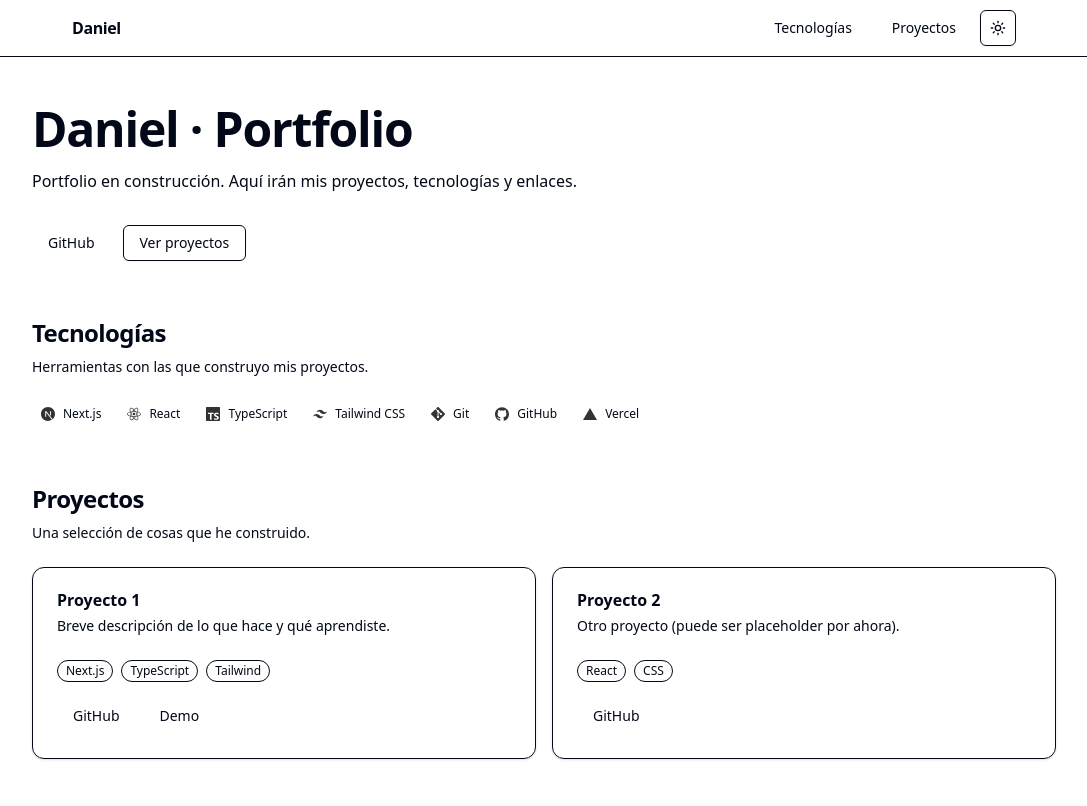
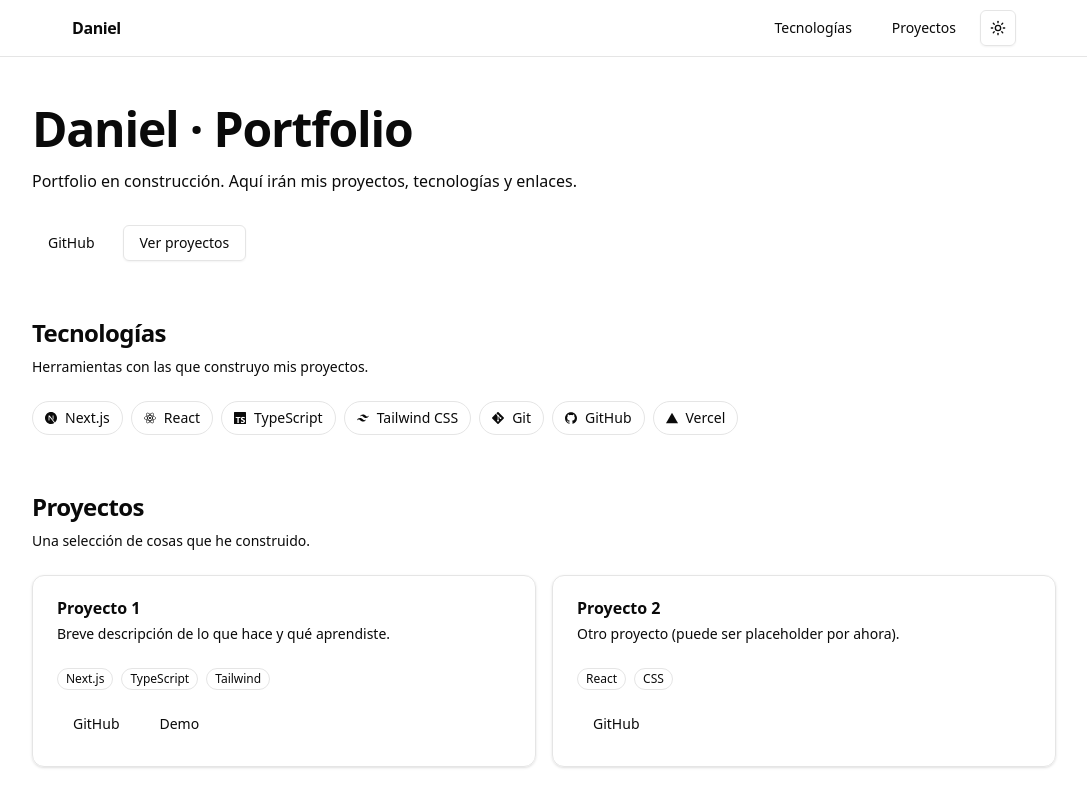
Before and after one commit to dancebroa-001/portfolio, a Next.js app: page / in a window 1280 px wide. Shown: the top 806 px of the page, without its empty margins (96-1183 px from the left). Built offline with nearby package versions, Linux system fonts and the light colour scheme.

Commit message:
feat: use react-icons for tech logos

```diff
--- a/app/globals.css
+++ b/app/globals.css
@@ -2,69 +2,76 @@
 
 :root {
   --background: 0 0% 100%;
-  --foreground: 222.2 84% 4.9%;
+  --foreground: 0 0% 3.9%;
 
   --card: 0 0% 100%;
-  --card-foreground: 222.2 84% 4.9%;
+  --card-foreground: 0 0% 3.9%;
 
   --popover: 0 0% 100%;
-  --popover-foreground: 222.2 84% 4.9%;
+  --popover-foreground: 0 0% 3.9%;
 
-  --primary: 222.2 47.4% 11.2%;
-  --primary-foreground: 210 40% 98%;
+  --primary: 0 0% 9%;
+  --primary-foreground: 0 0% 98%;
 
-  --secondary: 210 40% 96.1%;
-  --secondary-foreground: 222.2 47.4% 11.2%;
+  --secondary: 0 0% 96.1%;
+  --secondary-foreground: 0 0% 9%;
 
-  --muted: 210 40% 96.1%;
-  --muted-foreground: 215.4 16.3% 46.9%;
+  --muted: 0 0% 96.1%;
+  --muted-foreground: 0 0% 45.1%;
 
-  --accent: 210 40% 96.1%;
-  --accent-foreground: 222.2 47.4% 11.2%;
+  --accent: 0 0% 96.1%;
+  --accent-foreground: 0 0% 9%;
 
   --destructive: 0 84.2% 60.2%;
-  --destructive-foreground: 210 40% 98%;
+  --destructive-foreground: 0 0% 98%;
 
-  --border: 214.3 31.8% 91.4%;
-  --input: 214.3 31.8% 91.4%;
-  --ring: 222.2 84% 4.9%;
+  --border: 0 0% 89.8%;
+  --input: 0 0% 89.8%;
+  --ring: 0 0% 3.9%;
 
   --radius: 0.75rem;
 }
 
 .dark {
-  --background: 222.2 84% 4.9%;
-  --foreground: 210 40% 98%;
+  --background: 0 0% 3.9%;
+  --foreground: 0 0% 98%;
 
-  --card: 222.2 84% 4.9%;
-  --card-foreground: 210 40% 98%;
+  --card: 0 0% 3.9%;
+  --card-foreground: 0 0% 98%;
 
-  --popover: 222.2 84% 4.9%;
-  --popover-foreground: 210 40% 98%;
+  --popover: 0 0% 3.9%;
+  --popover-foreground: 0 0% 98%;
 
-  --primary: 210 40% 98%;
-  --primary-foreground: 222.2 47.4% 11.2%;
+  --primary: 0 0% 98%;
+  --primary-foreground: 0 0% 9%;
 
-  --secondary: 217.2 32.6% 17.5%;
-  --secondary-foreground: 210 40% 98%;
+  --secondary: 0 0% 14.9%;
+  --secondary-foreground: 0 0% 98%;
 
-  --muted: 217.2 32.6% 17.5%;
-  --muted-foreground: 215 20.2% 65.1%;
+  --muted: 0 0% 14.9%;
+  --muted-foreground: 0 0% 63.9%;
 
-  --accent: 217.2 32.6% 17.5%;
-  --accent-foreground: 210 40% 98%;
+  --accent: 0 0% 14.9%;
+  --accent-foreground: 0 0% 98%;
 
   --destructive: 0 62.8% 30.6%;
-  --destructive-foreground: 210 40% 98%;
+  --destructive-foreground: 0 0% 98%;
 
-  --border: 217.2 32.6% 17.5%;
-  --input: 217.2 32.6% 17.5%;
-  --ring: 212.7 26.8% 83.9%;
+  --border: 0 0% 14.9%;
+  --input: 0 0% 14.9%;
+  --ring: 0 0% 83.1%;
 }
 
-body {
-  background: hsl(var(--background));
-  color: hsl(var(--foreground));
+
+@layer base {
+  * {
+    border-color: hsl(var(--border));
+  }
+
+  body {
+    background: hsl(var(--background));
+    color: hsl(var(--foreground));
+  }
 }
 
 html {
--- a/app/page.tsx
+++ b/app/page.tsx
@@ -57,20 +57,15 @@ export default function Home() {
   {techStack.map((t) => (
     <Badge
       key={t.name}
-                variant="secondary"
-                className="inline-flex items-center gap-2 py-1"
+      variant="outline"
+      className="inline-flex items-center gap-2 px-3 py-1.5 text-sm bg-muted/40 hover:bg-muted/70 dark:bg-muted/20 dark:hover:bg-muted/30"
     >
-                <Image
-                  src={t.icon}
-                  alt={t.name}
-                  width={14}
-                  height={14}
-                  className="shrink-0 opacity-80 dark:invert"
-                />
+      <t.Icon className="h-4 w-4 text-foreground" />
       {t.name}
     </Badge>
   ))}
 </div>
+
         </section>
 
         <section id="proyectos" className="mx-auto mt-14 max-w-5xl">
--- a/data/tech.ts
+++ b/data/tech.ts
@@ -1,16 +1,26 @@
+import type { IconType } from "react-icons";
+import {
+  SiNextdotjs,
+  SiReact,
+  SiTypescript,
+  SiTailwindcss,
+  SiGit,
+  SiGithub,
+  SiVercel,
+} from "react-icons/si";
+
 export type Tech = {
   name: string;
-  group: "Frontend" | "Backend" | "Tools";
-  icon: string; // ruta dentro de /public
+  Icon: IconType;
+  group?: "Frontend" | "Tools";
 };
 
 export const techStack: Tech[] = [
-  { name: "Next.js", group: "Frontend", icon: "/icons/nextdotjs.svg" },
-  { name: "React", group: "Frontend", icon: "/icons/react.svg" },
-  { name: "TypeScript", group: "Frontend", icon: "/icons/typescript.svg" },
-  { name: "Tailwind CSS", group: "Frontend", icon: "/icons/tailwindcss.svg" },
-
-  { name: "Git", group: "Tools", icon: "/icons/git.svg" },
-  { name: "GitHub", group: "Tools", icon: "/icons/github.svg" },
-  { name: "Vercel", group: "Tools", icon: "/icons/vercel.svg" },
+  { name: "Next.js", Icon: SiNextdotjs, group: "Frontend" },
+  { name: "React", Icon: SiReact, group: "Frontend" },
+  { name: "TypeScript", Icon: SiTypescript, group: "Frontend" },
+  { name: "Tailwind CSS", Icon: SiTailwindcss, group: "Frontend" },
+  { name: "Git", Icon: SiGit, group: "Tools" },
+  { name: "GitHub", Icon: SiGithub, group: "Tools" },
+  { name: "Vercel", Icon: SiVercel, group: "Tools" },
 ];
--- a/package.json
+++ b/package.json
@@ -17,6 +17,7 @@
     "radix-ui": "^1.4.3",
     "react": "19.2.3",
     "react-dom": "19.2.3",
+    "react-icons": "^5.5.0",
     "tailwind-merge": "^3.4.0"
   },
   "devDependencies": {
```
Also changed, not shown: 1 other file (tests, documents, lock files or other folders). Lines whose indentation alone changed are shown as unchanged.
